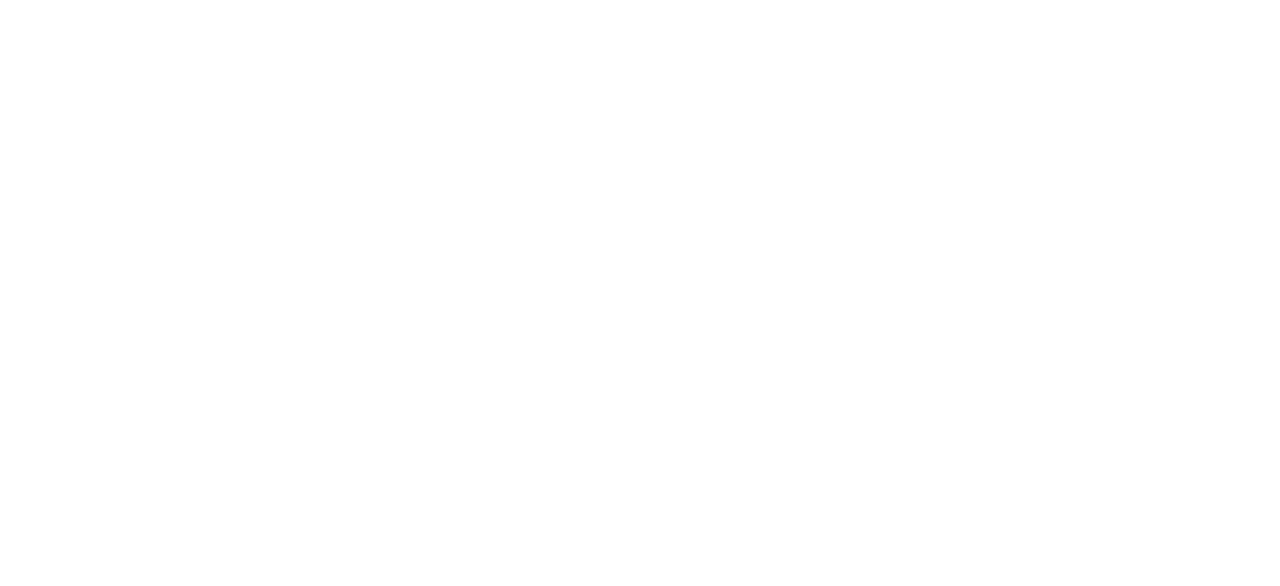
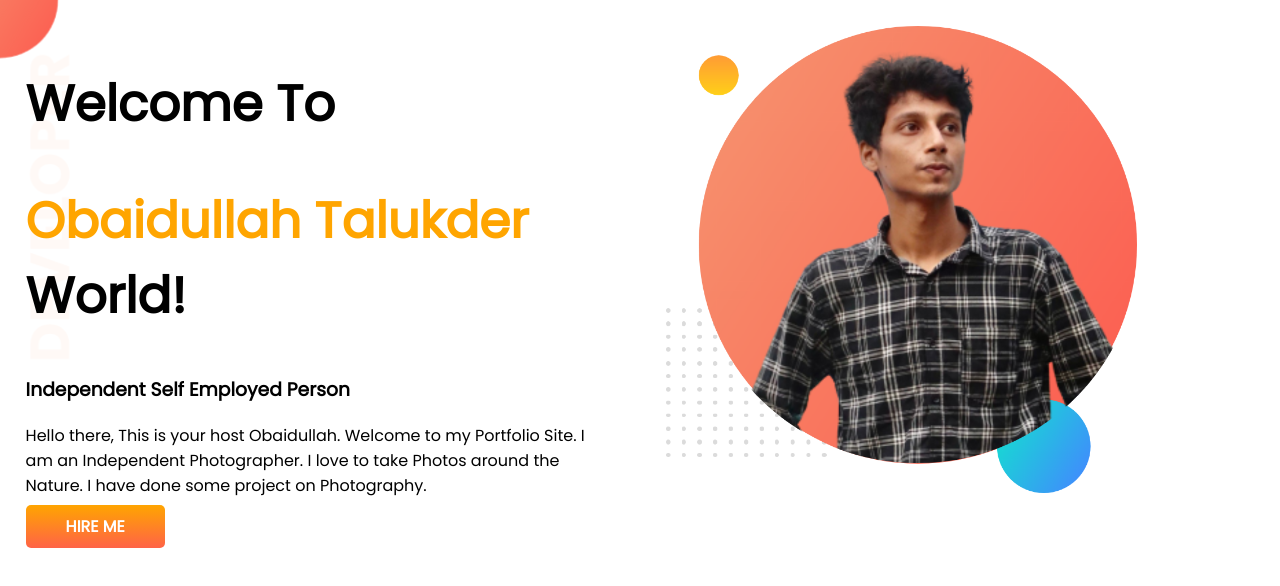
Before and after one commit to obaidullahtalukdar/developer-portfolio, a plain HTML site: page index.html in a window 1280 px wide. Drawn offline with Linux system fonts and the light colour scheme.

Commit message:
top-banner-added

```diff
--- a/index.html
+++ b/index.html
@@ -4,9 +4,24 @@
     <meta charset="UTF-8">
     <meta name="viewport" content="width=device-width, initial-scale=1.0">
     <title>Obaidullah Portfolio</title>
+    <link rel="preconnect" href="https://fonts.googleapis.com">
+<link rel="preconnect" href="https://fonts.gstatic.com" crossorigin>
+<link href="https://fonts.googleapis.com/css2?family=Poppins&display=swap" rel="stylesheet">
     <link rel="stylesheet" href="style.css">
 </head>
 <body>
-
+<section class="top-banner">
+    <div class="half-width">
+        <h1>Welcome To</h1>
+        <h1><span class="orange">Obaidullah Talukder</span> World!</h1>
+        <h3>Independent Self Employed Person</h3>
+        <p>Hello there, This is your host Obaidullah. Welcome to my Portfolio Site. I am an Independent Photographer. I love
+            to take Photos around the Nature. I have done some project on Photography.</p>
+            <a class="link-button" target="_blank" href="https://www.linkedin.com/in/obaidullah-talukdar/">HIRE ME</a>
+    </div>
+    <div class="half-width">
+        <img src="images/obaidullah.png" alt="My Photo">
+    </div>
+</section>
 </body>
 </html>
--- a/style.css
+++ b/style.css
@@ -0,0 +1,32 @@
+body{
+    font-family: 'Poppins', sans-serif;
+    margin: 0;
+}
+h1{
+    font-size: 50px;
+}
+.orange{
+    color: orange;
+}
+section{
+    display: flex;
+}
+.half-width{
+    width: 50%;
+    padding: 2%;
+}
+.half-width img{
+width: 80%;
+}
+.link-button{
+    text-decoration: none;
+    background-image: linear-gradient(orange, tomato);
+    padding: 10px 40px;
+    color: white;
+    font-weight: 700;
+    border-radius: 5px;
+}
+.top-banner{
+    background-image: url(images/top-banner.png);
+    background-repeat: no-repeat;
+}
```
Also changed, not shown: images/dream-bg.png (added), images/exp-bg.png (added), images/my-bg.png (added), images/my-bg2.png (added), images/obaidullah.png (added), images/obaidullah2.png (added), images/top-banner.png (added), showOff/me.jpg (added), 7 other files.
